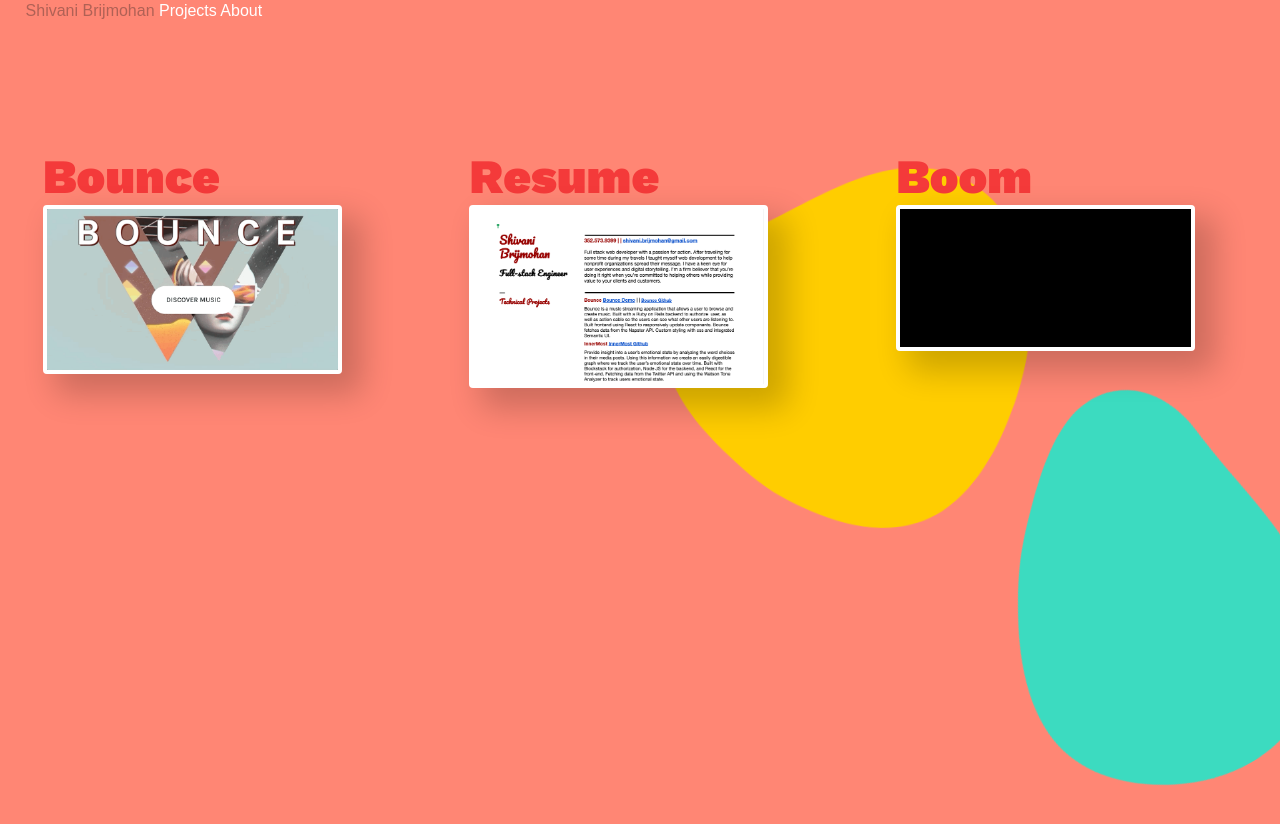
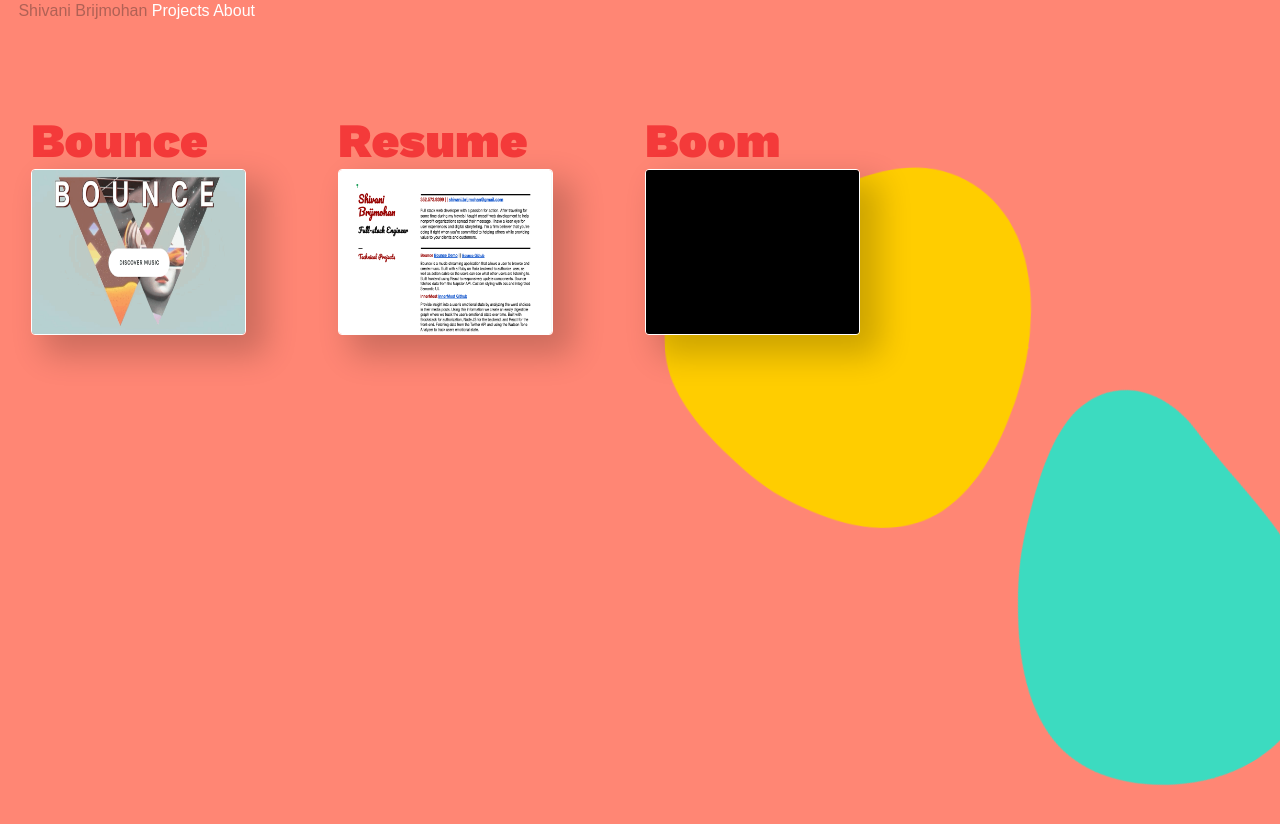
Before and after one commit to sbrij001/Portfolio, a React (Create React App) app: page /projects in a window 1280 px wide. Shown: the top 824 px of the page. Built offline with nearby package versions, Linux system fonts and the light colour scheme.

Commit message:
changed project image size

```diff
--- a/src/components/Projects.js
+++ b/src/components/Projects.js
@@ -8,17 +8,17 @@ const Projects = props => {
 
         <div class="column">
           <h2 className="bounce">Bounce</h2>
-          <a href="https://youtu.be/Zzv5JLOOyXQ"><img src="bounceGif.gif" className="inline-photo show-on-scroll" alt="bounceGif"/></a>
+          <a href="https://youtu.be/Zzv5JLOOyXQ"><img src="bounceGif.gif" className="inline-photo show-on-scroll" alt="bounceGif" height="166"/></a>
         </div>
 
         <div class="column">
           <h2 className="boomFont">Resume</h2>
-          <a href="https://docs.google.com/document/d/e/2PACX-1vQ5oBLLuwZWrI7EHqhhOP1vQ0xRdSMxsXE3AgySRAg8ScLy1miWjkoenC5zkg2rUqzCC6z2qEBPiMtV/pub"><img src="resume.png" className="inline-photo show-on-scroll" alt="bounceGif"/></a>
+          <a href="https://docs.google.com/document/d/e/2PACX-1vQ5oBLLuwZWrI7EHqhhOP1vQ0xRdSMxsXE3AgySRAg8ScLy1miWjkoenC5zkg2rUqzCC6z2qEBPiMtV/pub"><img src="resume.png" className="inline-photo show-on-scroll" alt="resume" height="166"/></a>
         </div>
 
         <div class="column">
           <h2 className="boomFont">Boom</h2>
-          <a href="https://bo0m.herokuapp.com/"><img src="boomGifRevised.gif" className="inline-photo show-on-scroll" alt="bounceGif"/></a>
+          <a href="https://bo0m.herokuapp.com/"><img src="boomGifRevised.gif" className="inline-photo show-on-scroll" alt="bounceGif" height="166"/></a>
         </div>
 
 
--- a/src/style/projects.css
+++ b/src/style/projects.css
@@ -7,7 +7,7 @@
 .inline-photo {
   margin-top: 0;
   margin-left: 10%;
-  border: 0.3em solid #fff;
+  border: 0.1em solid #fff;
   border-radius: .25em;
   box-shadow: 1em 1em 2em .25em rgba(0,0,0,.2);
   max-width: 600px;
```
Also changed, not shown: public/newPixelBounce.gif (added), public/newpixelboom.gif (added).
